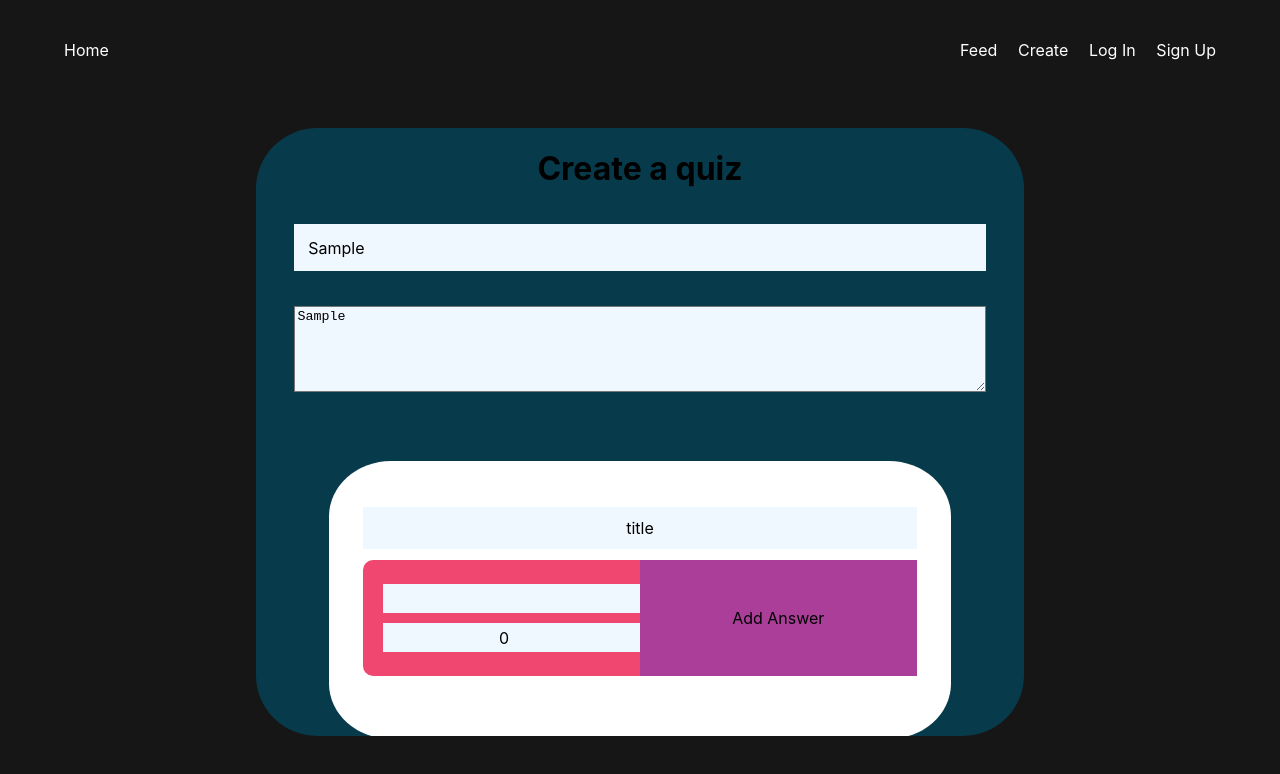
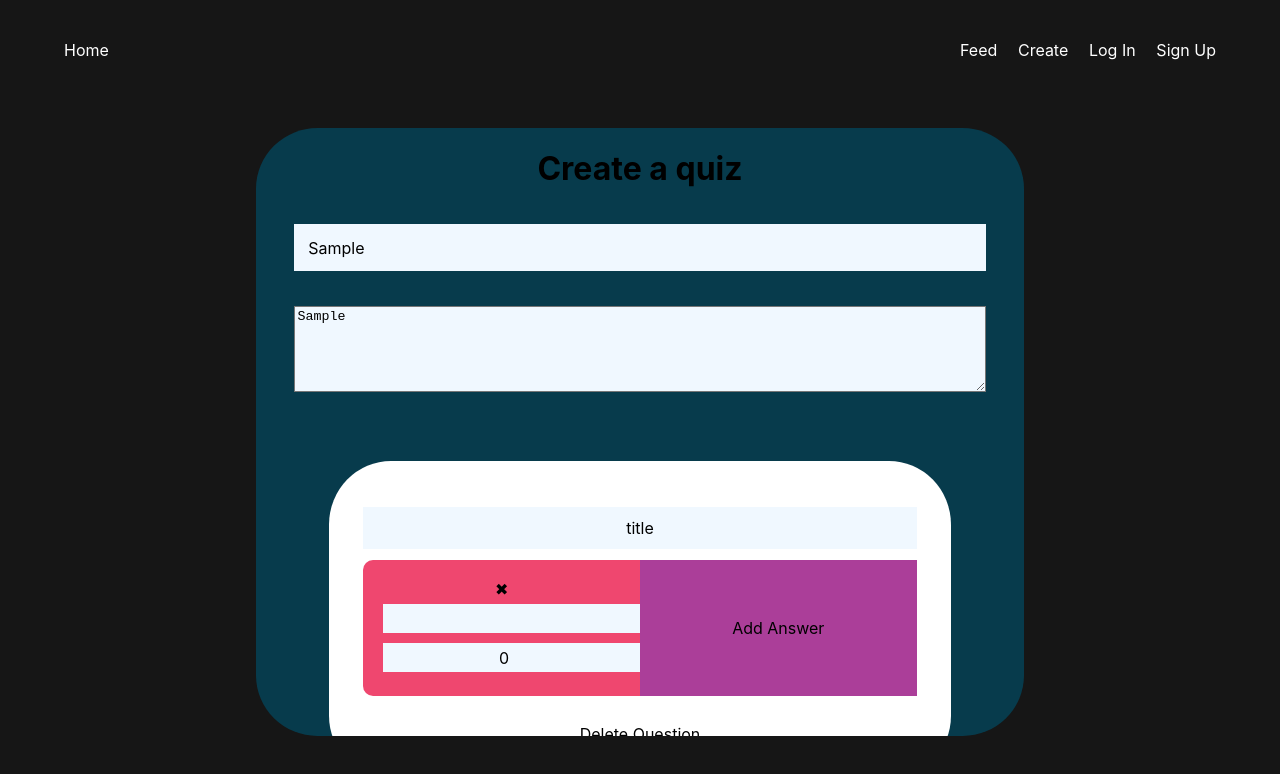
Before and after one commit to avengingtooth/quiz-me-quiz-you_frontend, a React (Create React App) app in the folder quiz-me-quiz-you/: page /quiz/create in a window 1280 px wide. Both pictures are taken after typing "Sample", "Sample" into the empty fields and a click on the button "Add Question". Shown: the top 774 px of the page. Built offline with nearby package versions, Linux system fonts and the light colour scheme.

Commit message:
deleting quiz elements

```diff
--- a/quiz-me-quiz-you/src/components/QuizEditor.jsx
+++ b/quiz-me-quiz-you/src/components/QuizEditor.jsx
@@ -8,6 +8,12 @@ function addAnswer(questions, qInd, emptyAnswer){
     // pushes a new empty answer element into the array containing all answers
     let tempCopy = [...questions]
     tempCopy[qInd].answers.push(emptyAnswer)
+    return tempCopy
+}
+
+function deleteAnswer(questions, qInd, aInd){
+    let tempCopy = [...questions]
+    tempCopy[qInd].answers = [...questions[qInd].answers.slice(0 , aInd), ...questions[qInd].answers.slice(aInd + 1)]
     return tempCopy
 }
 
@@ -60,6 +66,7 @@ function QuizEditor(props){
                                             q.answers.map((ans, aInd) => {
                                                 return(
                                                     <div key={aInd} className="answer">
+                                                        <button onClick={() => {updateQuestions(deleteAnswer(questions, qInd, aInd))}}>✖</button>
                                                         {/* answer content */}
                                                         <input type="text" name="content" value={questions[qInd].answers[aInd].content} onChange={e => updateQuestions(updatedQuestionCopy(e, questions, qInd, aInd, 'content'))}/>
                                                         {/* score content */}
@@ -70,6 +77,7 @@ function QuizEditor(props){
                                         }
                                         <button className="addAns" onClick={() => updateQuestions(addAnswer(questions, qInd, emptyAnswer))}>Add Answer</button>
                                     </div>
+                                    <button onClick={() => {updateQuestions([...questions.slice(0 , qInd), ...questions.slice(qInd + 1)])}}>Delete Question</button>
                                 </div>
                             )
                         })
```
